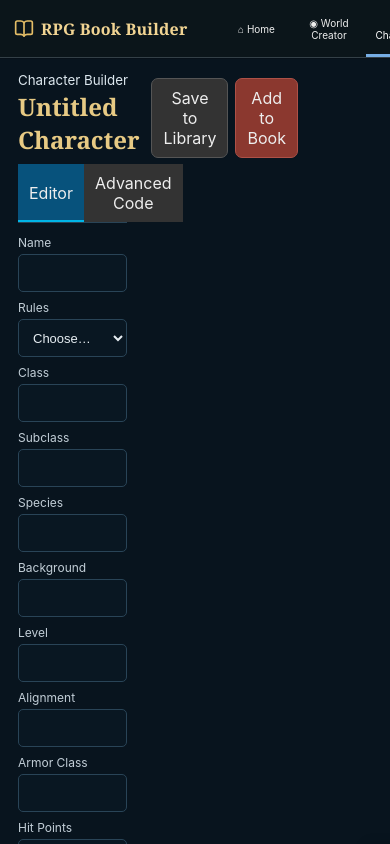
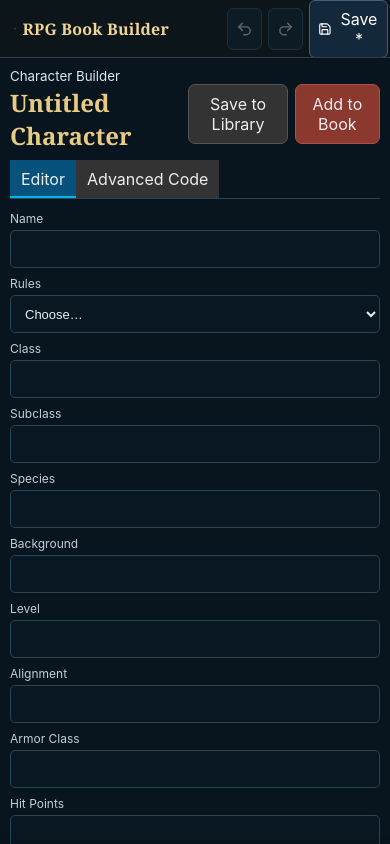
Before and after one commit to siller94-art/RPG-Book-Builder, a React (Vite) app: page / in a window 390 px wide. Both pictures are taken after a click on the button "♟ Characters". Built offline with nearby package versions, Linux system fonts and the light colour scheme.

Commit message:
Prevent editor workspaces from forcing wide windows

```diff
--- a/src/styles.css
+++ b/src/styles.css
@@ -295,3 +295,27 @@ nav button,.quality{background:#13283a;border-color:#3e607b;color:#fff}.quality{
   .workspace-characters .contentBuilder,.workspace-items .contentBuilder,.workspace-spells .contentBuilder,.workspace-monsters .contentBuilder{grid-template-columns:145px minmax(0,1fr)}
   .workspace-characters .builderPreview,.workspace-items .builderPreview,.workspace-spells .builderPreview,.workspace-monsters .builderPreview{display:none}
 }
+
+
+/* Compact desktop window fit — prevent the content workspaces from forcing an oversized app width */
+.workspace-characters.app,.workspace-items.app,.workspace-spells.app,.workspace-monsters.app{min-width:0!important;width:100%!important}
+.workspace-characters>header,.workspace-items>header,.workspace-spells>header,.workspace-monsters>header{min-width:0;overflow:hidden}
+.workspace-characters .workspaceNav,.workspace-items .workspaceNav,.workspace-spells .workspaceNav,.workspace-monsters .workspaceNav{min-width:0;overflow-x:auto;scrollbar-width:thin}
+.workspace-characters .contentBuilder,.workspace-items .contentBuilder,.workspace-spells .contentBuilder,.workspace-monsters .contentBuilder{
+  width:100%;
+  min-width:0;
+  grid-template-columns:minmax(125px,16%) minmax(0,1fr) minmax(210px,24%);
+}
+.contentBuilder .builderLibrary,.contentBuilder .builderCenter,.contentBuilder .builderPreview{min-width:0}
+@media(max-width:1100px){
+  .workspace-characters .contentBuilder,.workspace-items .contentBuilder,.workspace-spells .contentBuilder,.workspace-monsters .contentBuilder{
+    grid-template-columns:135px minmax(0,1fr);
+  }
+  .workspace-characters .builderPreview,.workspace-items .builderPreview,.workspace-spells .builderPreview,.workspace-monsters .builderPreview{display:none}
+}
+@media(max-width:820px){
+  .workspace-characters .contentBuilder,.workspace-items .contentBuilder,.workspace-spells .contentBuilder,.workspace-monsters .contentBuilder{grid-template-columns:1fr}
+  .workspace-characters .builderLibrary,.workspace-items .builderLibrary,.workspace-spells .builderLibrary,.workspace-monsters .builderLibrary{display:none}
+  .contentBuilder .builderCenter{padding:10px}
+  .contentBuilder .builderForm{grid-template-columns:1fr}
+}
```
